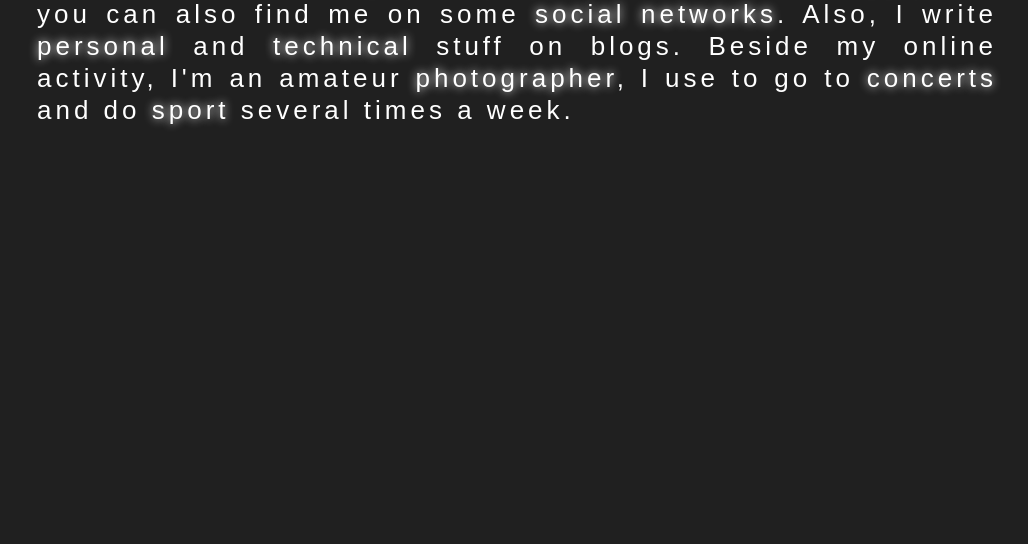
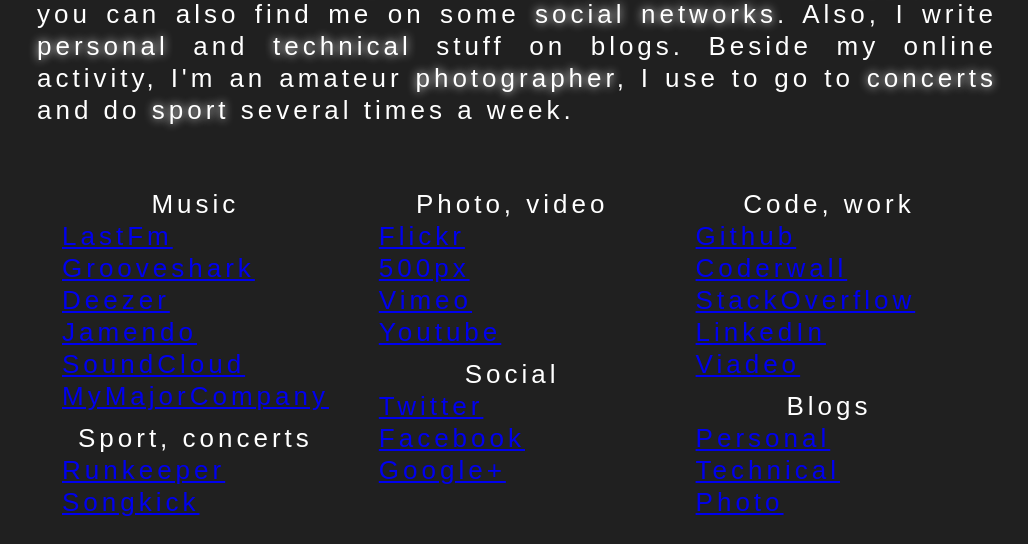
Before and after one commit to Baztoune/bastien-colmard.com, a PHP site: page / in a window 1280 px wide. Shown: the part 299-843 px from the top of the page, without its empty margins (123-1151 px from the left). Before the commit the page ends 426 px from the top, so only its background shows below. Run offline with PHP 8.4, Linux system fonts and the light colour scheme; some web fonts are replaced.

Commit message:
added lists

```diff
--- a/css/global.css
+++ b/css/global.css
@@ -137,3 +89,21 @@
 	color:#45ff3a;
 	text-shadow: 0 0 5px #fff, 0 0 10px #fff, 0 0 20px #45ff3a, 0 0 30px #45ff3a;
 }
+
+/* Liste */
+ul.unstyled{
+	padding-left:0;
+	list-style-type: none;
+}
+ul.knowMore{
+	width:33%;
+	float:left;
+}
+.knowMore li a{
+	display:block;
+	padding-left:25px;
+}
+.list-title{
+	text-align:center;
+	margin-top:10px;
+}
--- a/index.html
+++ b/index.html
@@ -45,6 +45,43 @@
 				I live near Paris, and work as a <a href="http://www.linkedin.com/in/bastiencolmard" class="glow linkedin">Web Developer</a>. I spend some time online watching <a href="http://www.vimeo.com/baztoune/likes" class="glow vimeo">short movies</a>, and discovering <a href="http://www.lastfm.fr/user/Baztoune" class="glow lastfm">music</a>, but you can also find me on some <a href="http://twitter.com/baztoune" class="glow twitter">social networks</a>. Also, I write <a href="http://blog.b5n.fr/" class="glow personal">personal</a> and <a href="http://codeblessyou.com/" class="glow technical">technical</a> stuff on blogs. Beside my online activity, I'm an amateur <a href="http://www.flickr.com/photos/baztoune/" class="glow flickr">photographer</a>, I use to go to <a href="http://www.songkick.com/users/Baztoune" class="glow songkick">concerts</a> and do <a href="http://runkeeper.com/user/Baztoune" class="glow runkeeper">sport</a> several times a week.
 			</p>
 		</section>
+		<section>
+			<ul class="knowMore unstyled">
+				<li class="list-title">Music</li>
+				<li><a href="#">LastFm</a></li>
+				<li><a href="#">Grooveshark</a></li>
+				<li><a href="#">Deezer</a></li>
+				<li><a href="#">Jamendo</a></li>
+				<li><a href="#">SoundCloud</a></li>
+				<li><a href="#">MyMajorCompany</a></li>
+				<li class="list-title">Sport, concerts</li>
+				<li><a href="#">Runkeeper</a></li>
+				<li><a href="#">Songkick</a></li>
+			</ul>
+			<ul class="knowMore unstyled">
+				<li class="list-title">Photo, video</li>
+				<li><a href="#">Flickr</a></li>
+				<li><a href="#">500px</a></li>
+				<li><a href="#">Vimeo</a></li>
+				<li><a href="#">Youtube</a></li>
+				<li class="list-title">Social</li>
+				<li><a href="#">Twitter</a></li>
+				<li><a href="#">Facebook</a></li>
+				<li><a href="#">Google+</a></li>
+			</ul>
+			<ul class="knowMore unstyled">
+				<li class="list-title">Code, work</li>
+				<li><a href="#">Github</a></li>
+				<li><a href="http://coderwall.com/Baztoune">Coderwall</a></li>
+				<li><a href="#">StackOverflow</a></li>
+				<li><a href="#">LinkedIn</a></li>
+				<li><a href="#">Viadeo</a></li>
+				<li class="list-title">Blogs</li>
+				<li><a href="#">Personal</a></li>
+				<li><a href="#">Technical</a></li>
+				<li><a href="#">Photo</a></li>
+			</ul>
+		</section>
 
 		</div>
 	</div> <!--! end of #container -->
```
Also changed, not shown: other parts of css/global.css (+1 -49 lines).
